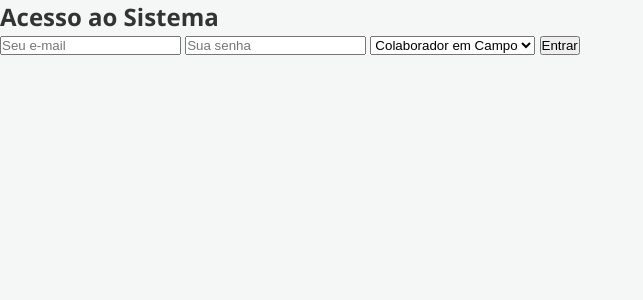
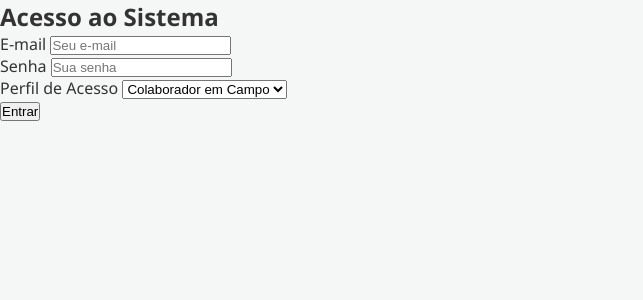
Before and after one commit to AstaBorrego/projetoCroqui, a Flask app: page / in a window 1280 px wide. Shown: the top 300 px of the page, without its empty margins (0-643 px from the left). Run offline with Flask 3, Linux system fonts and the light colour scheme; some libraries are stand-ins or nearby versions.

Commit message:
Refactor login form and enhance accessibility
Updated the login form structure and improved accessibility features.

```diff
--- a/templates/index.html
+++ b/templates/index.html
@@ -1,59 +1,44 @@
-<!-- Declaração do tipo de documento HTML5 -->
 <!DOCTYPE html>
-<!-- Definição da linguagem da página como Português do Brasil -->
 <html lang="pt-BR">
-<!-- Início do cabeçalho da página, onde ficam as configurações de metadados e links de estilos -->
 <head>
-    <!-- Configuração do mapa de caracteres para suporte a acentos e caracteres especiais -->
     <meta charset="UTF-8">
-    <!-- Configuração fundamental de viewport para tornar a página responsiva em celulares e tablets -->
     <meta name="viewport" content="width=device-width, initial-scale=1.0">
-    <!-- Título exibido na aba do navegador -->
-    <title>Login - Sistema Croqui</title>
-    <!-- Link para o ícone favicon exibido na aba do navegador -->
+    <title>Acesso ao Sistema</title>
     <link rel="icon" href="{{ url_for('static', filename='image/logo_iar.jpeg') }}" type="image/jpeg">
-    <!-- Link para a folha de estilos CSS externa -->
-    <!--Por que isso resolve? O parâmetro ?v=2 força a CDN do Vercel e o seu navegador a ignorarem
-        qualquer versão antiga salva em cache e baixarem o CSS novinho em folha na hora.  -->
-   <link rel="stylesheet" href="{{ url_for('static', filename='style.css') }}?v=2">
-    <!-- Fim do cabeçalho -->
+    <link rel="stylesheet" href="{{ url_for('static', filename='style.css') }}?v=2">
 </head>
-<!-- Início do corpo do documento com a classe de alinhamento centralizado -->
-<body class="center-body">
-    <!-- Cartão container do formulário de login -->
+<body class="login-body">
     <div class="login-card">
-        <!-- Título principal da tela de login -->
         <h2>Acesso ao Sistema</h2>
-        <!-- Formulário de autenticação de usuário -->
+
+        <!-- Elemento para exibição de erros de login -->
+        <div id="errorMsg" class="error-msg"></div>
+
         <form id="loginForm">
-            <!-- Campo de entrada de e-mail do usuário -->
-            <input type="email" id="email" placeholder="Seu e-mail" required>
-            <!-- Campo de entrada de senha do usuário -->
-            <input type="password" id="password" placeholder="Sua senha" required>
-            <!-- Menu suspenso para seleção do perfil de usuário -->
-            <select id="userRole">
-                <!-- Opção para perfil de Colaborador em Campo -->
-                <option value="campo">Colaborador em Campo</option>
-                <!-- Opção para perfil de Administrador -->
-                <option value="admin">Administrador</option>
-            <!-- Fim do menu suspenso de seleção -->
-            </select>
-            <!-- Botão de submissão do formulário -->
-            <button type="submit">Entrar</button>
-        <!-- Fim do formulário de login -->
+            <div class="input-group">
+                <label for="email">E-mail</label>
+                <input type="email" id="email" placeholder="Seu e-mail" required autocomplete="username">
+            </div>
+
+            <div class="input-group">
+                <label for="password">Senha</label>
+                <input type="password" id="password" placeholder="Sua senha" required autocomplete="current-password">
+            </div>
+
+            <div class="input-group">
+                <label for="userRole">Perfil de Acesso</label>
+                <select id="userRole">
+                    <option value="campo">Colaborador em Campo</option>
+                    <option value="admin">Administrador</option>
+                </select>
+            </div>
+
+            <button type="submit" class="btn-primary">Entrar</button>
         </form>
-        <!-- Parágrafo reservado para exibição de mensagens de erro na autenticação -->
-        <p id="errorMsg" class="error"></p>
-    <!-- Fim do cartão container de login -->
     </div>
 
-    <!-- Script JS do módulo de configuração e inicialização do Firebase -->
+    <!-- Scripts do Firebase e autenticação -->
     <script type="module" src="{{ url_for('static', filename='firebase-config.js') }}"></script>
-    <!-- Script JS do módulo com as regras de negócio do Login -->
     <script type="module" src="{{ url_for('static', filename='login.js') }}"></script>
-    <!-- Script JS do módulo para manipulação da tela de desenho/canvas -->
-    <script type="module" src="{{ url_for('static', filename='canvas.js') }}"></script>
-<!-- Fim do corpo do documento -->
 </body>
-<!-- Fim do elemento raiz HTML -->
 </html>
```
